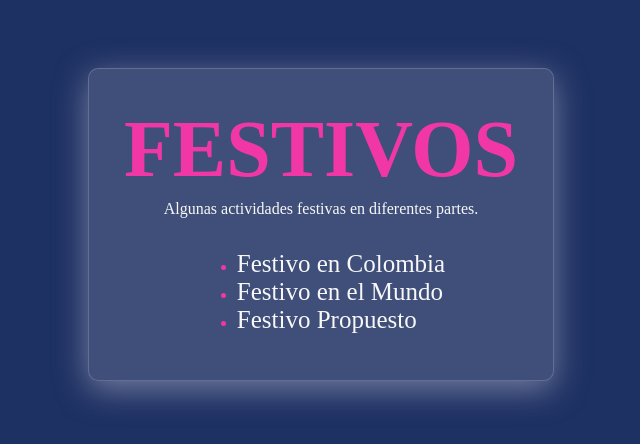
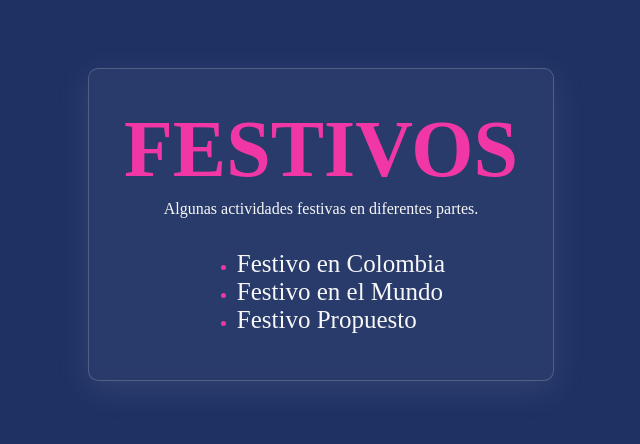
Before and after one commit to JonaThanPabonP/Festivos, a plain HTML site: page index.html in a window 1280 px wide. Shown: the part 124-568 px from the top of the page, without its empty margins (319-959 px from the left). Drawn offline with Linux system fonts and the light colour scheme.

Commit message:
styles update bg & bx-shadow

```diff
--- a/style/page-style.css
+++ b/style/page-style.css
@@ -9,8 +9,8 @@ body{
     justify-content: center;
     align-items: center;
     flex-direction: column;
-    background: rgba(255, 255, 255, 0.08);
-    box-shadow: 0 8px 32px 0 rgba(177, 179, 203, 0.588);
+    background: rgba(255, 255, 255, 0.05);
+    box-shadow: 0 8px 32px 0 rgba(177, 179, 203, 0.15);
     backdrop-filter: blur( 5px );
     -webkit-backdrop-filter: blur( 5px );
     border-radius: 10px;
--- a/style/style.css
+++ b/style/style.css
@@ -12,8 +12,8 @@ body{
     justify-content: center;
     align-items: center;
     flex-direction: column;
-    background: rgba( 255, 255, 255, 0.15 );
-    box-shadow: 0 8px 32px 0 rgba(177, 179, 203, 0.588);
+    background: rgba(255, 255, 255, 0.05);
+    box-shadow: 0 8px 32px 0 rgba(177, 179, 203, 0.15);
     backdrop-filter: blur( 5px );
     -webkit-backdrop-filter: blur( 5px );
     border-radius: 10px;
```
